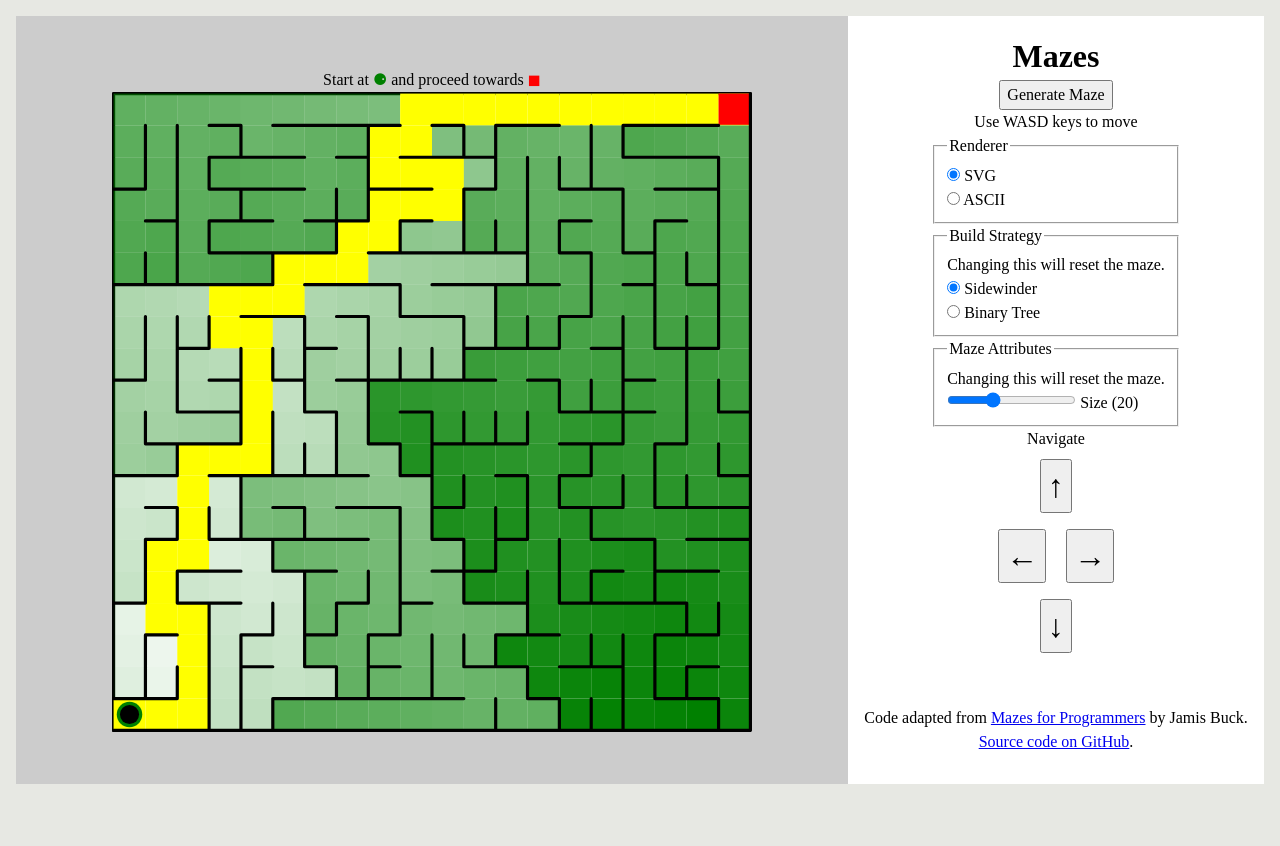
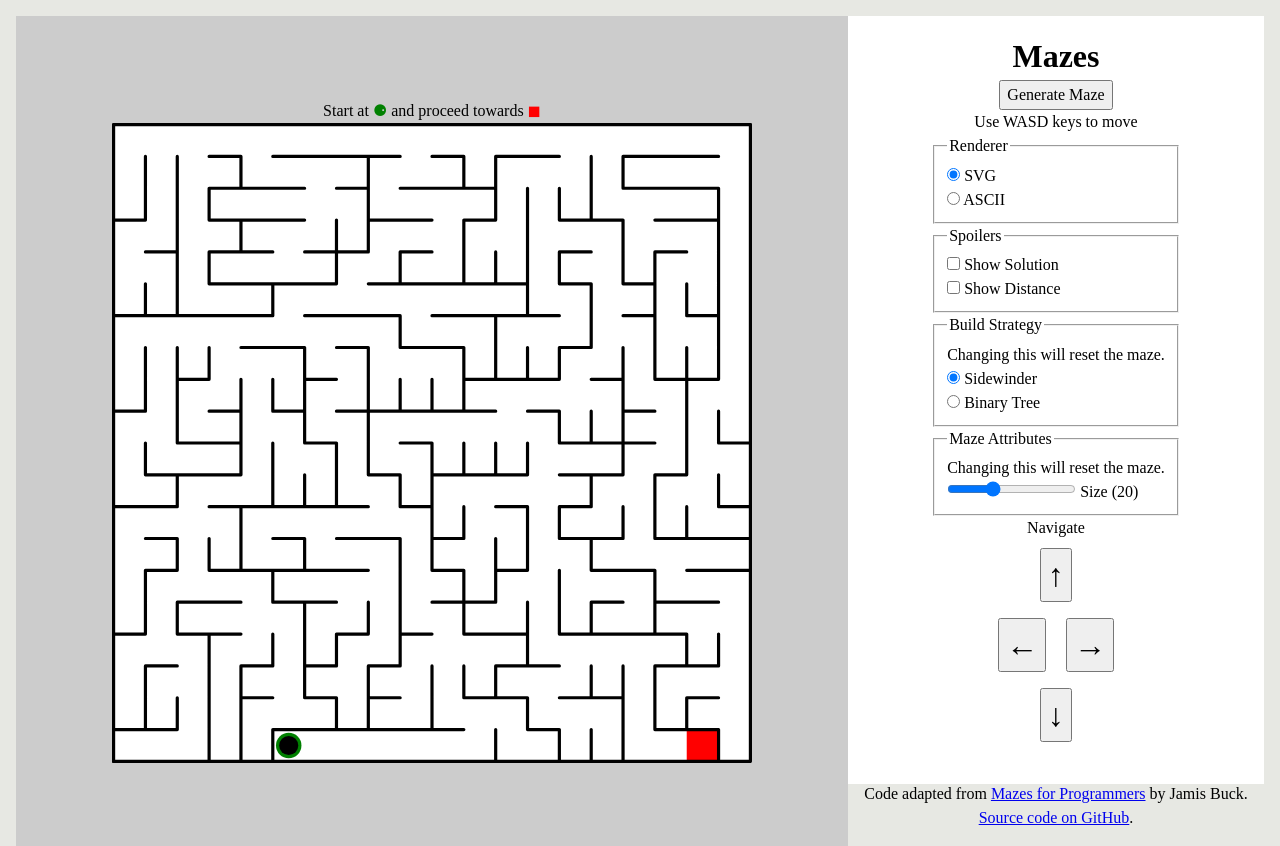
Before and after one commit to thudfactor/mazes, a React (Create React App) app: page / in a window 1280 px wide. Before the commit the page ends 800 px from the top, so only its background shows below. Built offline with nearby package versions, Linux system fonts and the light colour scheme.

Commit message:
Start and end are the longest paths

```diff
--- a/src/app.tsx
+++ b/src/app.tsx
@@ -69,13 +69,15 @@ function generateMaze(builder: string, rows: number, columns: number): Grid {
       fn = Sidewinder.on;
       break;
   }
-  return fn(new Grid(rows,columns));
+  return fn(new Grid(rows,columns)).longestPath();
 }
 
 export function App() {
   const [size, setSize] = useState(20);
   const [builder, setBuilder] = useState('sidewinder');
   const [renderer, setRenderer] = useState('svg');
+  const [showSolution, setShowSolution] = useState(false);
+  const [showDistance, setShowDistance] = useState(false);
   const [maze, setMaze] = useState(generateMaze(builder, size, size));
   const [avatarPos, _setAvatarPos] = useState(maze.start);
 
@@ -131,8 +133,19 @@ export function App() {
   return (
     <StyledLayout>
       <div className="maze">
-        { renderer === 'svg' && maze && <SVGRenderer maze={maze} avatar={avatarPos} /> }
-        { renderer === 'ascii' && <ASCIIRenderer maze={maze} avatar={avatarPos} /> }
+        { renderer === 'svg' && maze &&
+          <SVGRenderer
+            showSolution={showSolution}
+            showDistance={showDistance}
+            maze={maze}
+            avatar={avatarPos}
+          /> }
+        { renderer === 'ascii' && maze &&
+          <ASCIIRenderer
+            showDistance={showDistance}
+            maze={maze}
+            avatar={avatarPos}
+          /> }
       </div>
       <div className="controls">
         <h1>Mazes</h1>
@@ -153,6 +166,24 @@ export function App() {
               type="radio"
               name="renderer"
               value="ascii" /> ASCII</label>
+          </fieldset>
+          <fieldset>
+            <legend>Spoilers</legend>
+            <label><input
+              onChange={() => setShowSolution(!showSolution)}
+              checked={showSolution}
+              disabled={renderer === 'ascii'}
+              type="checkbox"
+              name="show-solution"
+              value="show-solution"
+            /> Show Solution</label><br />
+            <label><input
+              onChange={() => setShowDistance(!showDistance)}
+              checked={showDistance}
+              type="checkbox"
+              name="show-distance"
+              value="show-distance"
+            /> Show Distance</label>
           </fieldset>
           <fieldset>
             <legend>Build Strategy</legend>
--- a/src/model/distances.ts
+++ b/src/model/distances.ts
@@ -3,13 +3,18 @@ import Cell from "./cell";
 class Distances {
   root: Cell;
   cellMap: Map<Cell, number>;
-  maxDistance: number;
-
+  max: {
+    cell: Cell;
+    distance: number;
+  }
   constructor(root:Cell) {
     this.root = root;
     this.cellMap = new Map();
     this.cellMap.set(root, 0);
-    this.maxDistance = 0;
+    this.max = {
+      cell: root,
+      distance: 0,
+    }
   }
 
   cells() {
@@ -23,8 +28,11 @@ class Distances {
 
   to(cell: Cell, distance: number) {
     this.cellMap.set(cell, distance);
-    if (distance > this.maxDistance) {
-      this.maxDistance = distance;
+    if (distance > this.max.distance) {
+      this.max = {
+        distance,
+        cell
+      }
     }
   }
 }
--- a/src/model/grid.ts
+++ b/src/model/grid.ts
@@ -119,6 +119,18 @@ export default class Grid {
     return path;
   }
 
+  longestPath(): Grid {
+    const distances_1 = this.grid[0][0].distances();
+    const newStart = distances_1.max.cell;
+    const distances_2 = newStart.distances();
+    const newEnd = distances_2.max.cell;
+    this.start = newStart;
+    this.end = newEnd;
+    this.solution = false;
+    this.solve();
+    return this;
+  }
+
   solve(): Cell[] | false {
     if(!this.solution) {
       this.solution = this.pathFrom(this.start, this.end);
--- a/src/renderers/ascii-renderer.tsx
+++ b/src/renderers/ascii-renderer.tsx
@@ -17,9 +17,10 @@ const StyledRenderer = styled.div`
 type AsciiRendererProps = {
   maze: Grid;
   avatar?: Cell;
+  showDistance: Boolean
 }
 
-export function ASCIIRenderer({ maze, avatar }:AsciiRendererProps) {
+export function ASCIIRenderer({ maze, avatar, showDistance = false }:AsciiRendererProps) {
   let distances: Distances | null = null;
   if(maze.start) {
     distances = maze.start.distances();
@@ -30,7 +31,7 @@ export function ASCIIRenderer({ maze, avatar }:AsciiRendererProps) {
     if (cell.equals(maze.end)) return '⦿';
     if (avatar && cell.equals(avatar)) return '@';
     const thisDistance = distances?.at(cell);
-    if (thisDistance) {
+    if (showDistance && thisDistance) {
       return `${(thisDistance < 36) ? thisDistance.toString(36) : ' '}`;
     }
     return ' ';
--- a/src/renderers/svg-renderer.tsx
+++ b/src/renderers/svg-renderer.tsx
@@ -13,6 +13,8 @@ const StyledSVG = styled.svg`
 type SVGRendererProps = {
   maze: Grid;
   avatar?: Cell;
+  showDistance: boolean;
+  showSolution: boolean;
 }
 
 function renderLandmarks(maze: Grid) {
@@ -36,19 +38,21 @@ function renderLandmarks(maze: Grid) {
   );
 }
 
-function renderDistance(maze: Grid): JSX.Element {
+function renderDistance(maze: Grid, showDistance: boolean, showSolution: boolean): JSX.Element {
+  if (!showDistance && !showSolution) return <></>;
   const distance = maze.start.distances();
   const solution = maze.solve();
-  const opacityStep = 1 / distance.maxDistance;
+  const opacityStep = 1 / distance.max.distance;
   const cellsList = maze.eachCell();
   const rectAr:JSX.Element[] = [];
   for (let cell of cellsList) {
     if (!cell ) continue;
+    const cellInPath = (solution && solution.includes(cell));
+    if (!showDistance && !cellInPath) continue;
     const x = cell.column * cellSize;
     const y = cell.row * cellSize;
-    const cellInPath = (solution && solution.includes(cell));
-    const opacity = (cellInPath) ? 1 : distance.at(cell) * opacityStep;
-    const fill = (cellInPath) ? "yellow" : "green";
+    const opacity = (cellInPath && showSolution) ? 1 : distance.at(cell) * opacityStep;
+    const fill = (cellInPath && showSolution) ? "yellow" : "green";
     rectAr.push (
       <rect
         key={`cell-${cell.column}-${cell.row}`}
@@ -95,7 +99,7 @@ function renderWalls(maze: Grid): JSX.Element {
   );
 }
 
-export function SVGRenderer({ maze, avatar }:SVGRendererProps) {
+export function SVGRenderer({ maze, avatar, showDistance = false, showSolution = false }:SVGRendererProps) {
   const { rows, columns } = maze;
   const height = rows * cellSize;
   const width = columns * cellSize;
@@ -107,7 +111,7 @@ export function SVGRenderer({ maze, avatar }:SVGRendererProps) {
         <rect x="0" y="0" width="100%" height="100%" fill="white" />
         <line strokeLinecap="round" strokeWidth="1" stroke="black" x1={0} y1={0} x2={width} y2={0} />
         <line strokeLinecap="round" strokeWidth="1" stroke="black" x1={0} y1={0} x2={0} y2={height} />
-        { renderDistance(maze) }
+        { renderDistance(maze, showDistance, showSolution) }
         { renderLandmarks(maze) }
         { renderWalls(maze) }
         { avatar && <Avatar x={avatar.column * cellSize} y={avatar.row * cellSize} size={cellSize} /> }
```
